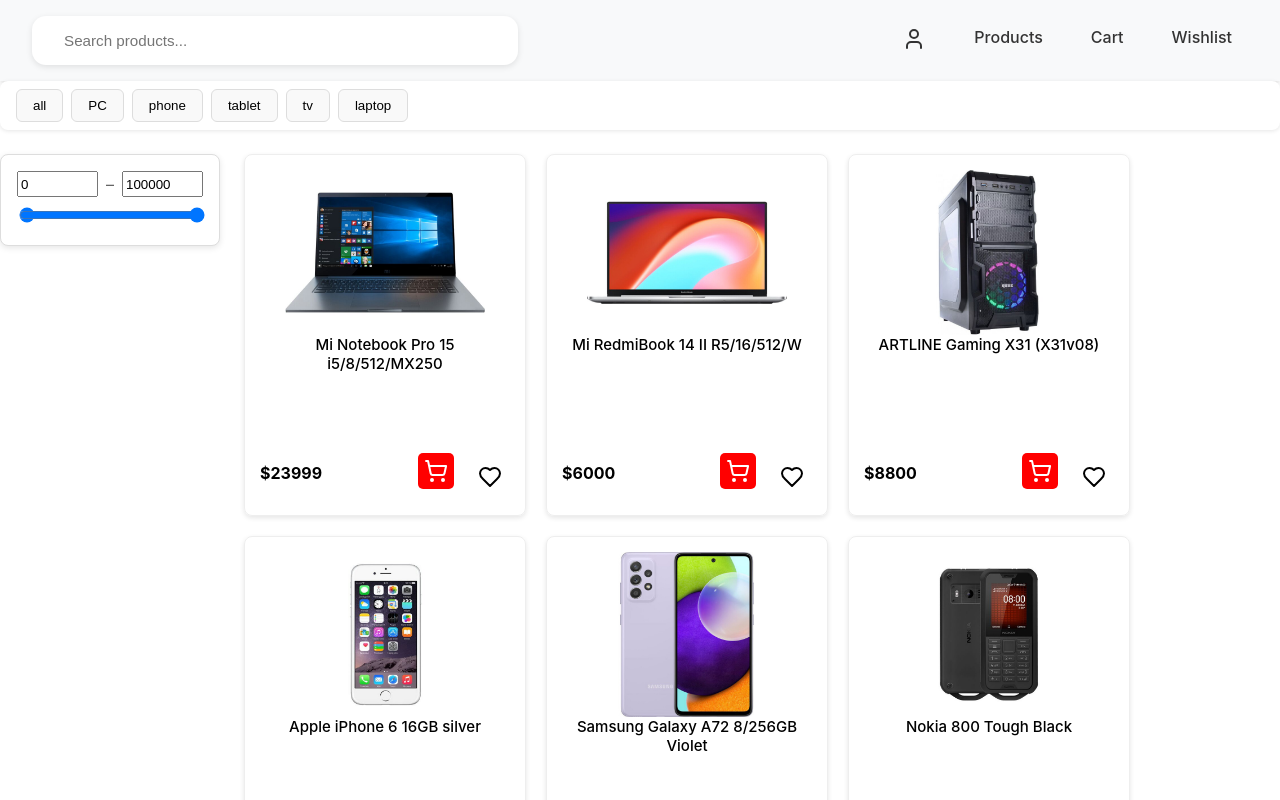
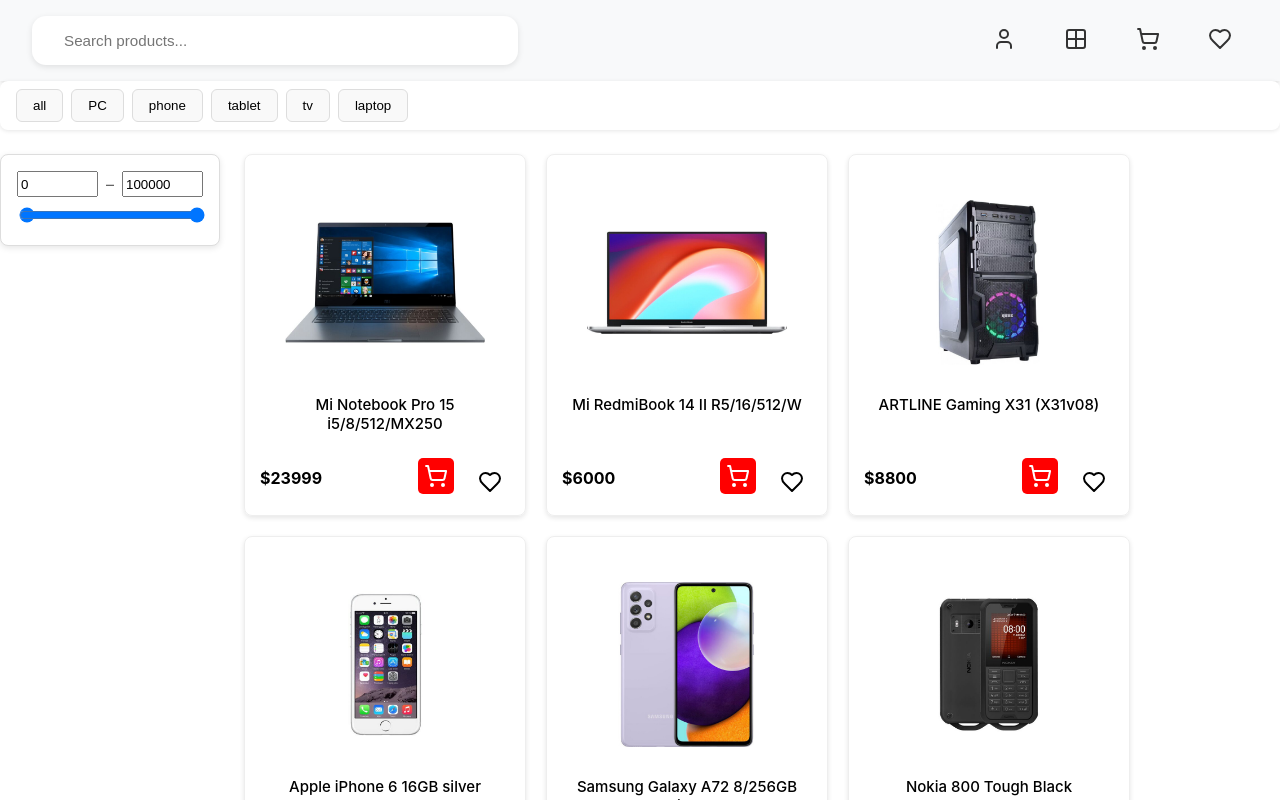
Before and after one commit to AlexanderRyb/neocommerce, a React (Create React App) app: page / in a window 1280 px wide. Shown: the top 800 px of the page. Built offline with nearby package versions, Linux system fonts and the light colour scheme; no server answers.

Commit message:
minor changes

```diff
--- a/src/Components/Navigation/Navigation.jsx
+++ b/src/Components/Navigation/Navigation.jsx
@@ -1,7 +1,8 @@
 import React from 'react'
 import { Link } from 'react-router-dom';
 import './styles.css'
-import { User } from "lucide-react";
+import { User, Grid2x2, Heart, ShoppingCart } from "lucide-react";
+
 import Searchbar from './Searchbar';
 import { useSearch } from "../../Context/SearchContext";
 
@@ -18,12 +19,19 @@
     </div>
 
     <div className="nav-group">
-      <Link to="/login" className="nav-link">
+      <Link to="/login" className="nav-link" title="login">
       <User></User>
       </Link>
-      <Link to="/" className="nav-link">Products</Link>
-      <Link to="/cart" className="nav-link">Cart</Link>
-      <Link to="/wishlist" className="nav-link">Wishlist</Link>
+      <Link to="/" className="nav-link" title="product list">
+      <Grid2x2></Grid2x2>
+
+      </Link>
+      <Link to="/cart" className="nav-link" title="cart">
+      <ShoppingCart></ShoppingCart>
+      </Link>
+      <Link to="/wishlist" className="nav-link" title="wishlist">
+      <Heart></Heart>
+      </Link>
     </div>
   </nav>
   )
--- a/src/Components/ProductCard/ProductCard.jsx
+++ b/src/Components/ProductCard/ProductCard.jsx
@@ -1,6 +1,6 @@
 import React from "react";
 import "./styles.css";
-import { ShoppingCart, Heart } from "lucide-react";
+import { ShoppingCart, Heart, CircleCheck } from "lucide-react";
 import { useContextStore } from "../../Context/CommerceContext";
 
 const ProductCard = ({ image, description, price }) => {
@@ -60,14 +60,12 @@
 
         <div className="buttons">
           <button onClick={handleAddToCart}>
-            <ShoppingCart
-              className={
-                cart.some((item) => item.description === product.description)
-                  ? "in-cart"
-                  : "not-in-cart"
-              }
-            />
-          </button>
+  {cart.some(item => item.description === product.description) ? (
+    <CircleCheck className="in-cart" />
+  ) : (
+    <ShoppingCart className="not-in-cart" />
+  )}
+</button>
           <button onClick={handleAddToWishlist}>
             <Heart
               className={
--- a/src/Components/ProductCard/styles.css
+++ b/src/Components/ProductCard/styles.css
@@ -8,13 +8,18 @@
   box-shadow: 0 2px 5px rgba(0, 0, 0, 0.1);
   text-align: center;
   align-items: stretch;
+    transition: transform 0.2s ease, box-shadow 0.2s ease;
+
 }
 .product-card:hover {
   box-shadow: 0 4px 10px rgba(0, 0, 0, 0.2);
+    transform: scale(1.06);
+
 }
 .product-card img,
 .product-card h3 {
   align-self: center;
+  padding-top: 30px;
 }
 .card-footer {
   margin-top: auto;
@@ -70,6 +75,13 @@
   border-radius: 5px;
   background-color: red;
 }
+.in-cart{
+  background-color: rgb(242, 242, 242);
+  color: rgb(102, 183, 221);
+  padding: 6px;
+
+
+}
 .not-in-cart:hover {
   background-color: #f06060;
 }
```
